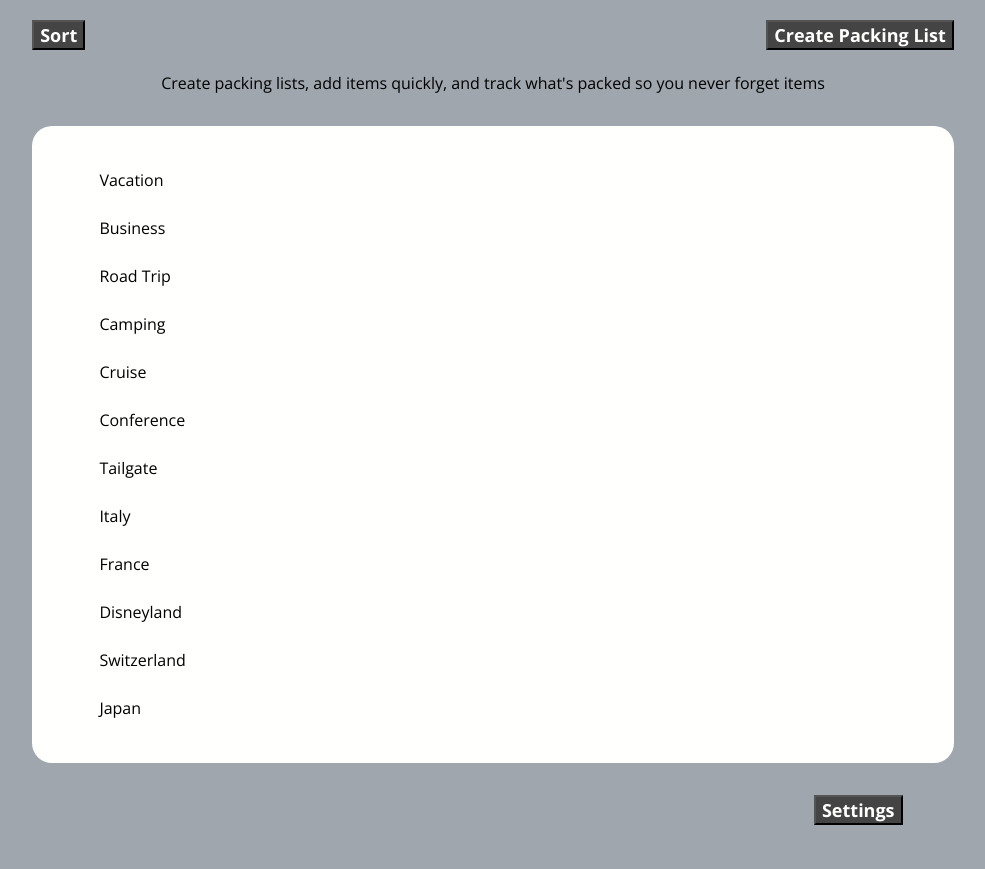
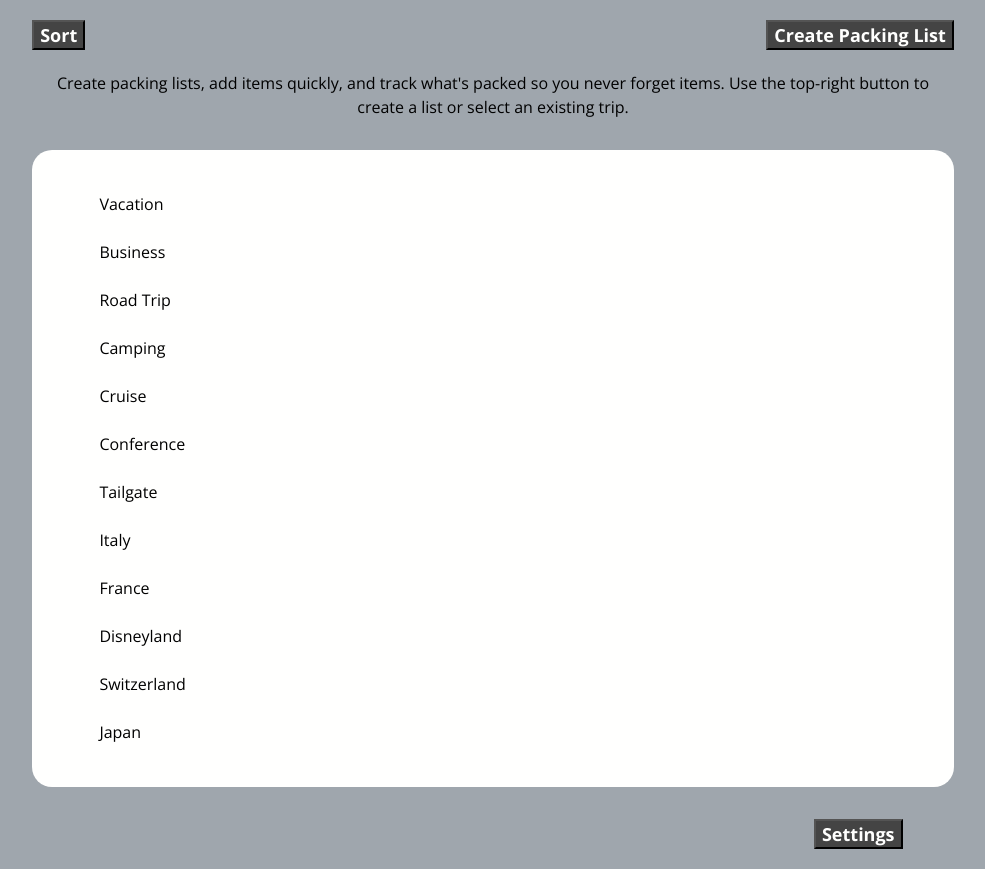
Before and after one commit to sbleyl/cs361-project, a website: page frontend/lists.html in a window 1280 px wide. Shown: the whole page, without its empty margins (147-1132 px from the left). Before the commit the page ends 845 px from the top, so only its background shows below. Drawn offline with nearby package versions, Linux system fonts and the light colour scheme; a web font is replaced by a local one.

Commit message:
Update to lists.html
Added additional descriptor for IH#6

```diff
--- a/frontend/lists.html
+++ b/frontend/lists.html
@@ -15,7 +15,7 @@
 
     <!-- Intro instructions -->
     <div style="text-align:center; margin-bottom:3%; width:90%; margin-left:auto; margin-right:auto;">
-        Create packing lists, add items quickly, and track what's packed so you never forget items
+        Create packing lists, add items quickly, and track what's packed so you never forget items. Use the top-right button to create a list or select an existing trip.
     </div>
 
     <!-- Container for packing lists -->
```
